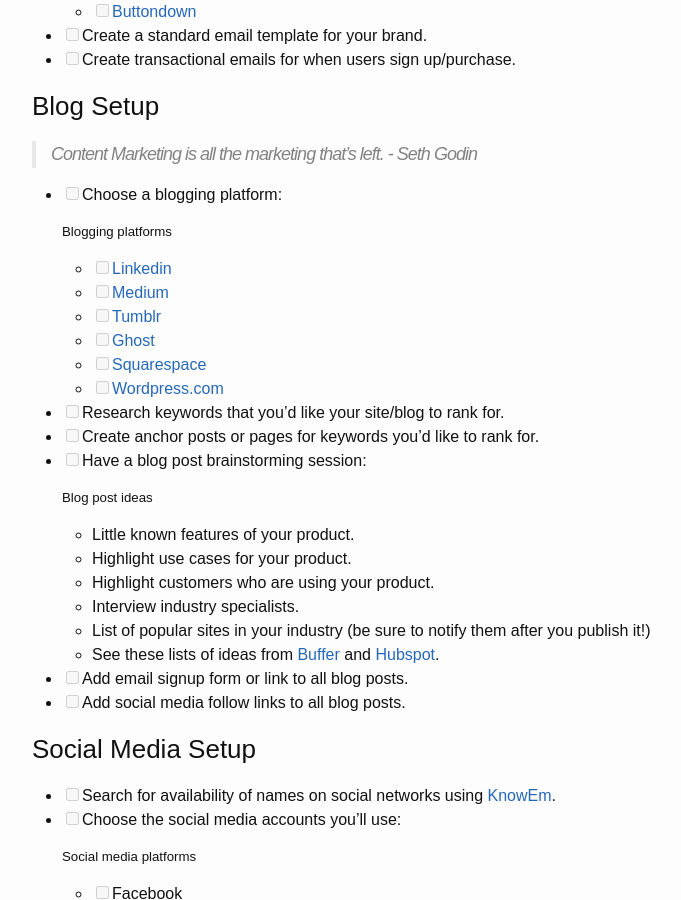
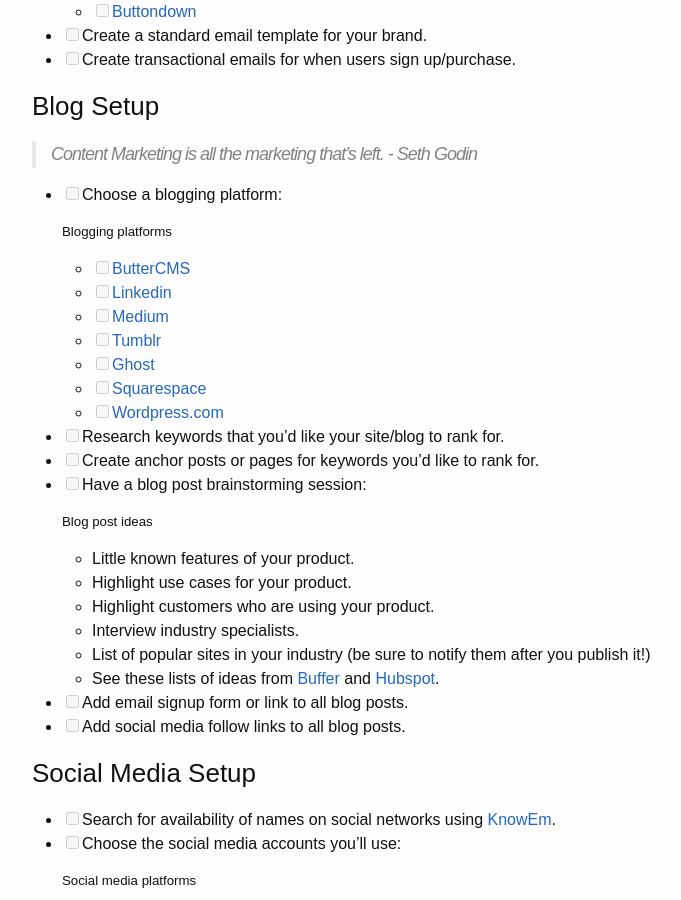
Before and after one commit to draftdev/startup-marketing-checklist, a Jekyll site: the page built from marketing-checklist.md, in a window 1280 px wide and 900 px high, scrolled down 2437 px. Shown: the whole window, without its empty margins (238-919 px from the left). Built offline with Jekyll 4.4.1, drawn with Linux system fonts in a browser that asks for light colours; comment, search, counter and statistics services are not loaded.

Commit message:
Adding ButterCMS as blogging option

```diff
--- a/marketing-checklist.md
+++ b/marketing-checklist.md
@@ -114,6 +114,7 @@
 - [ ] Choose a blogging platform:
 
   ##### Blogging platforms
+  - [ ] [ButterCMS](https://buttercms.com)
   - [ ] [Linkedin](https://www.linkedin.com/post/new)
   - [ ] [Medium](https://medium.com/new-story)
   - [ ] [Tumblr](https://www.tumblr.com/)
```
